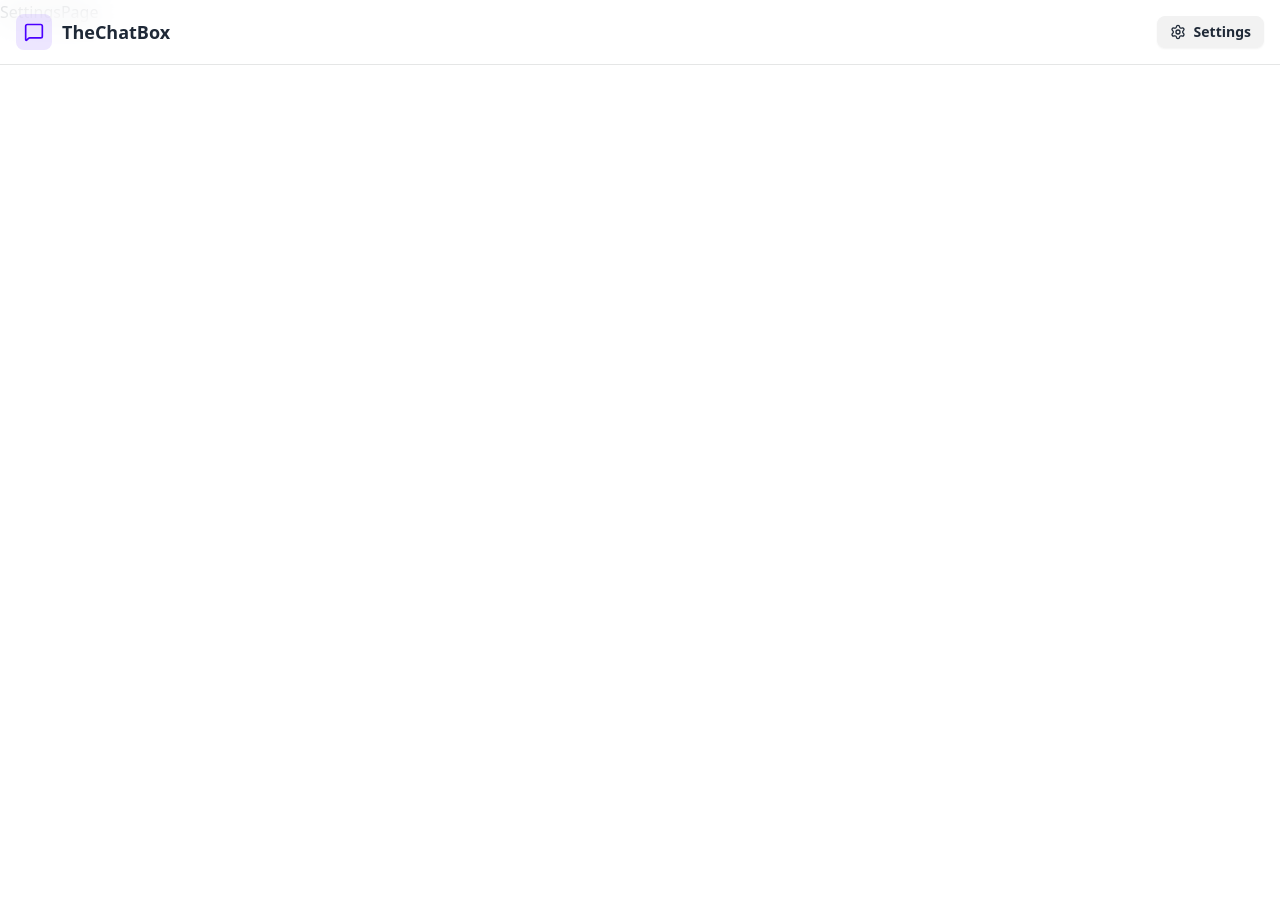
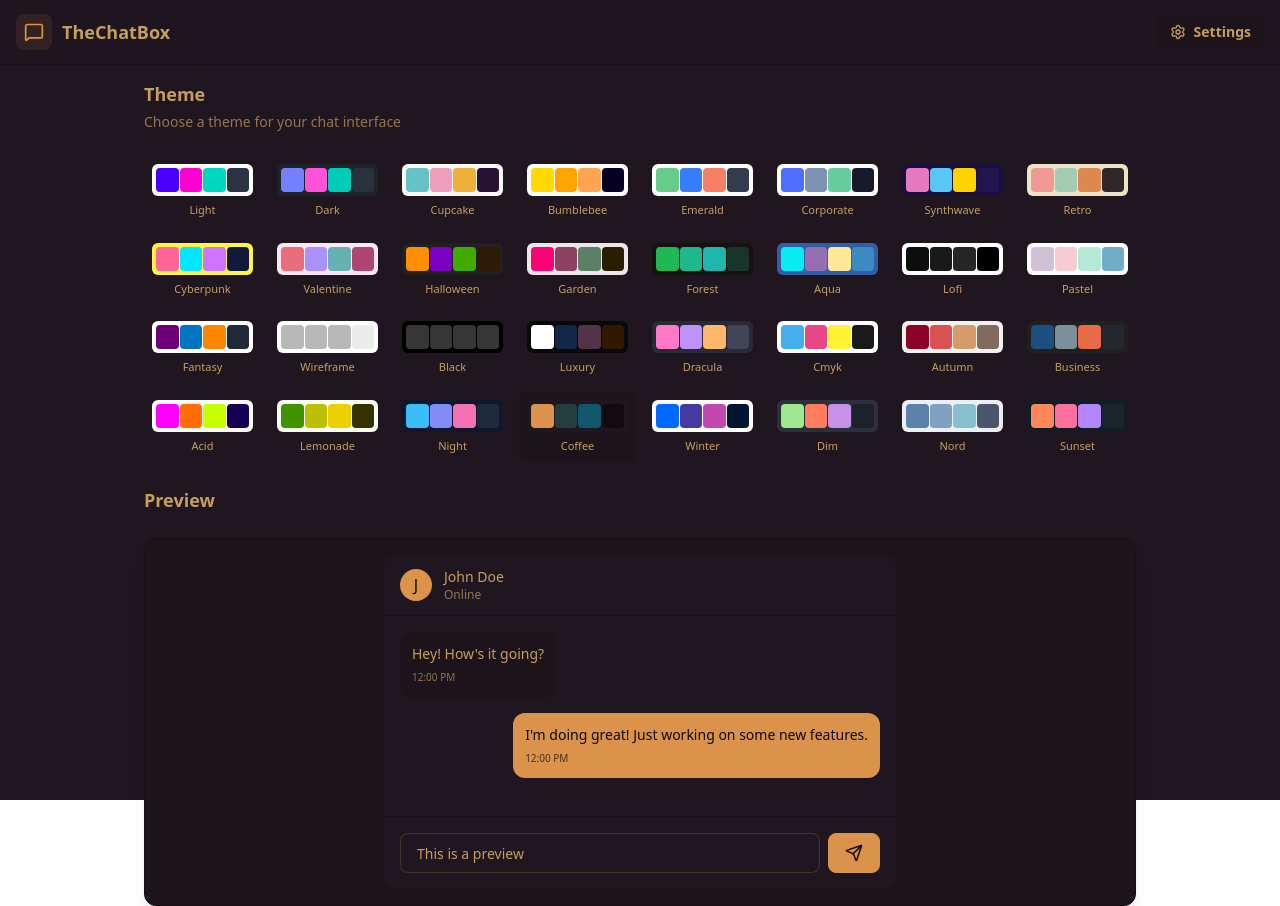
Before and after one commit to YashVerma24299/TheChatBox, a React (Vite) app in the folder Client/: page /settings in a window 1280 px wide. Before the commit the page ends 800 px from the top, so only its background shows below. Built offline with nearby package versions, Linux system fonts and the light colour scheme; no server answers.

Commit message:
Added a new SettingsPage featuring a theme selection grid with 32 DaisyUI themes, integrated live chat preview with mock messages.

```diff
--- a/Client/src/App.jsx
+++ b/Client/src/App.jsx
@@ -10,12 +10,15 @@
 import SettingsPage from './pages/SettingsPage'
 import ProfilePage from './pages/ProfilePage'
 import { useAuthStore } from './store/useAuthStore.js'
+import { useThemeStore } from './store/useThemeStore.js'
 
 import {Loader} from "lucide-react"
 import { Toaster } from 'react-hot-toast'
 
 const App = () => {
   const {authUser,checkAuth, isCheckingAuth} = useAuthStore();
+
+  const {theme} = useThemeStore();
 
   useEffect(()=>{
     checkAuth();
@@ -32,7 +35,7 @@
 
 
   return (
-    <div >
+    <div data-theme={theme}>
       {/* <Navbar/> → Renders the navigation bar on top (always visible). */}
       <Navbar/>
       {/* Handles page routing. */}
--- /dev/null
+++ b/Client/src/constants/index.js
@@ -0,0 +1,34 @@
+export const THEMES = [
+  "light",
+  "dark",
+  "cupcake",
+  "bumblebee",
+  "emerald",
+  "corporate",
+  "synthwave",
+  "retro",
+  "cyberpunk",
+  "valentine",
+  "halloween",
+  "garden",
+  "forest",
+  "aqua",
+  "lofi",
+  "pastel",
+  "fantasy",
+  "wireframe",
+  "black",
+  "luxury",
+  "dracula",
+  "cmyk",
+  "autumn",
+  "business",
+  "acid",
+  "lemonade",
+  "night",
+  "coffee",
+  "winter",
+  "dim",
+  "nord",
+  "sunset",
+];
--- a/Client/src/pages/SettingsPage.jsx
+++ b/Client/src/pages/SettingsPage.jsx
@@ -1,9 +1,120 @@
-import React from 'react'
+import { THEMES } from "../constants";
+import { useThemeStore } from "../store/useThemeStore";
+import { Send } from "lucide-react";
+
+const PREVIEW_MESSAGES = [
+  { id: 1, content: "Hey! How's it going?", isSent: false },
+  { id: 2, content: "I'm doing great! Just working on some new features.", isSent: true },
+];
 
 const SettingsPage = () => {
+  const { theme, setTheme } = useThemeStore();
+
   return (
-    <div>SettingsPage</div>
-  )
-}
+    <div className="h-screen container mx-auto px-4 pt-20 max-w-5xl">
+      <div className="space-y-6">
+        {/* Heading */}
+        <div className="flex flex-col gap-1">
+          <h2 className="text-lg font-semibold">Theme</h2>
+          <p className="text-sm text-base-content/70">Choose a theme for your chat interface</p>
+        </div>
 
-export default SettingsPage
+        {/* Color Theme */}
+        <div className="grid grid-cols-4 sm:grid-cols-6 md:grid-cols-8 gap-2">
+          {THEMES.map((t) => (
+            <button
+              key={t}
+              className={`
+                group flex flex-col items-center gap-1.5 p-2 rounded-lg transition-colors
+                ${theme === t ? "bg-base-200" : "hover:bg-base-200/50"}
+              `}
+              onClick={() => setTheme(t)}
+            >
+              <div className="relative h-8 w-full rounded-md overflow-hidden" data-theme={t}>
+                <div className="absolute inset-0 grid grid-cols-4 gap-px p-1">
+                  <div className="rounded bg-primary"></div>
+                  <div className="rounded bg-secondary"></div>
+                  <div className="rounded bg-accent"></div>
+                  <div className="rounded bg-neutral"></div>
+                </div>
+              </div>
+              <span className="text-[11px] font-medium truncate w-full text-center">
+                {t.charAt(0).toUpperCase() + t.slice(1)}
+              </span>
+            </button>
+          ))}
+        </div>
+
+        {/* Preview Section */}
+        <h3 className="text-lg font-semibold mb-3">Preview</h3>
+        <div className="rounded-xl border border-base-300 overflow-hidden bg-base-100 shadow-lg">
+          <div className="p-4 bg-base-200">
+            <div className="max-w-lg mx-auto">
+              {/* Mock Chat UI */}
+              <div className="bg-base-100 rounded-xl shadow-sm overflow-hidden">
+                {/* Chat Header */}
+                <div className="px-4 py-3 border-b border-base-300 bg-base-100">
+                  <div className="flex items-center gap-3">
+                    <div className="w-8 h-8 rounded-full bg-primary flex items-center justify-center text-primary-content font-medium">
+                      J
+                    </div>
+                    <div>
+                      <h3 className="font-medium text-sm">John Doe</h3>
+                      <p className="text-xs text-base-content/70">Online</p>
+                    </div>
+                  </div>
+                </div>
+
+                {/* Chat Messages */}
+                <div className="p-4 space-y-4 min-h-[200px] max-h-[200px] overflow-y-auto bg-base-100">
+                  {PREVIEW_MESSAGES.map((message) => (
+                    <div
+                      key={message.id}
+                      className={`flex ${message.isSent ? "justify-end" : "justify-start"}`}
+                    >
+                      <div
+                        className={`
+                          max-w-[80%] rounded-xl p-3 shadow-sm
+                          ${message.isSent ? "bg-primary text-primary-content" : "bg-base-200"}
+                        `}
+                      >
+                        <p className="text-sm">{message.content}</p>
+                        <p
+                          className={`
+                            text-[10px] mt-1.5
+                            ${message.isSent ? "text-primary-content/70" : "text-base-content/70"}
+                          `}
+                        >
+                          12:00 PM
+                        </p>
+                      </div>
+                    </div>
+                  ))}
+                </div>
+
+                {/* Chat Input(This is a peview) */}
+                <div className="p-4 border-t border-base-300 bg-base-100">
+                  <div className="flex gap-2">
+                    <input
+                      type="text"
+                      className="input input-bordered flex-1 text-sm h-10"
+                      placeholder="Type a message..."
+                      value="This is a preview"
+                      readOnly
+                    />
+                    <button className="btn btn-primary h-10 min-h-0">
+                      <Send size={18} />
+                    </button>
+                  </div>
+                </div>
+
+              </div>
+            </div>
+          </div>
+        </div>
+
+      </div>
+    </div>
+  );
+};
+export default SettingsPage;
--- /dev/null
+++ b/Client/src/store/useThemeStore.js
@@ -0,0 +1,9 @@
+import { create } from "zustand";
+
+export const useThemeStore = create((set) => ({
+  theme: localStorage.getItem("chat-theme") || "coffee",
+  setTheme: (theme) => {
+    localStorage.setItem("chat-theme", theme);
+    set({ theme });
+  },
+}));
--- a/Client/tailwind.config.js
+++ b/Client/tailwind.config.js
@@ -10,4 +10,40 @@
     extend: {},
   },
   plugins: [daisyui],
+  daisyui: {
+    themes: [
+      "light",
+      "dark",
+      "cupcake",
+      "bumblebee",
+      "emerald",
+      "corporate",
+      "synthwave",
+      "retro",
+      "cyberpunk",
+      "valentine",
+      "halloween",
+      "garden",
+      "forest",
+      "aqua",
+      "lofi",
+      "pastel",
+      "fantasy",
+      "wireframe",
+      "black",
+      "luxury",
+      "dracula",
+      "cmyk",
+      "autumn",
+      "business",
+      "acid",
+      "lemonade",
+      "night",
+      "coffee",
+      "winter",
+      "dim",
+      "nord",
+      "sunset",
+    ],
+  }
 }
```
